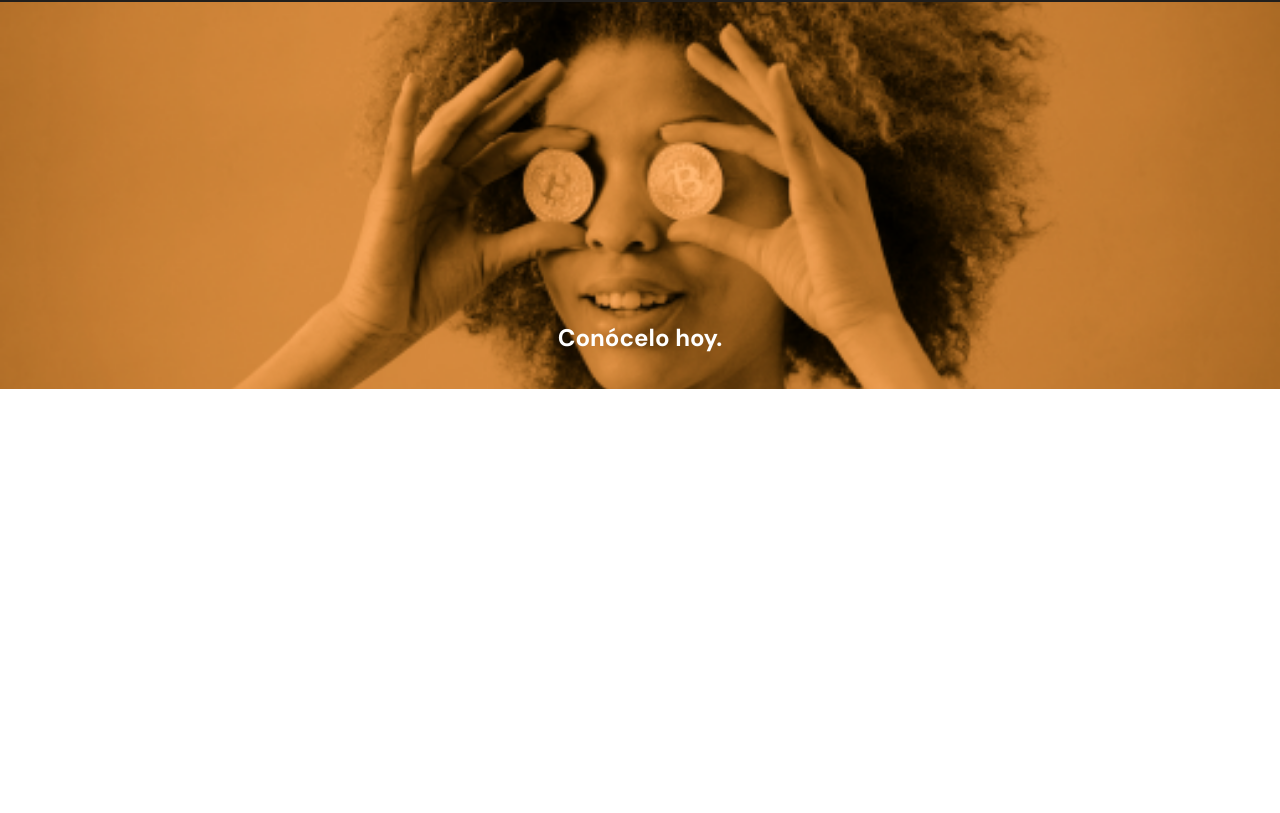
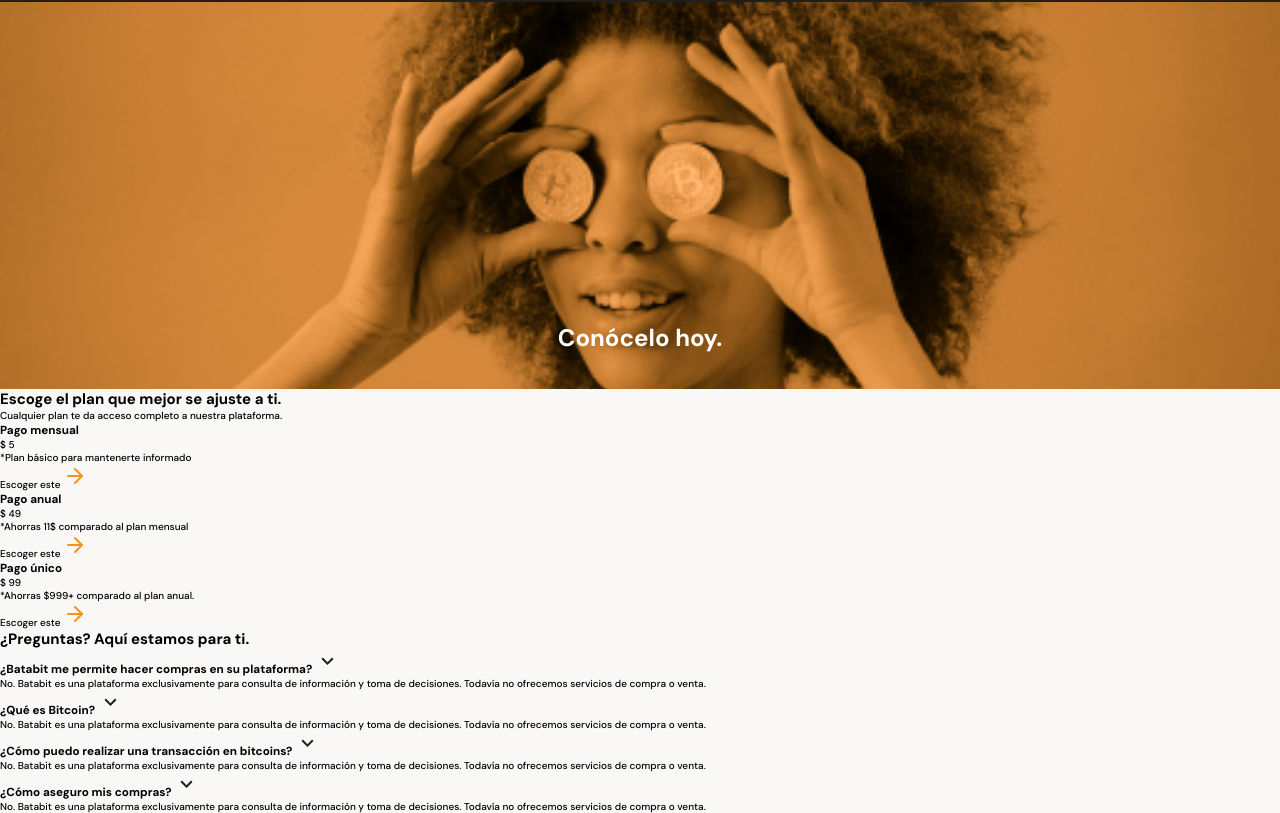
Before and after one commit to mistofjoy/batatabit, a website: page index.html in a window 1280 px wide. Shown: the part 1995-2808 px from the top of the page. Before the commit the page ends 2384 px from the top, so only its background shows below. Drawn offline with Linux system fonts and the light colour scheme.

Commit message:
html for plans section complete, follows its css

```diff
--- a/index.html
+++ b/index.html
@@ -137,10 +137,105 @@
                 <h2>Conócelo hoy.</h2>
             </section>
             <section class="plans">
-
-            </section>
-            <section class="faq">
-
+                <h2>Escoge el plan que mejor se ajuste a ti.</h2>
+                <p>Cualquier plan te da acceso completo a nuestra plataforma.</p>
+                <section class="plans__paid-options">
+                    <article class="plans__paid-options--monthly-option">
+                        <h3>Pago mensual</h3>
+                        <div class="price">
+                            <span>$</span>
+                            5
+                        </div>
+                        <p>*Plan básico para mantenerte informado</p>
+                        <a>
+                            Escoger este
+                            <span>
+                                <img
+                                    src="./assets/icons/OrangeArrow-right.svg"
+                                    alt="flecha apuntando a la derecha" />
+                            </span>
+                        </a>
+                    </article>
+                    <article class="plans__paid-options--yearly-option">
+                        <h3>Pago anual</h3>
+                        <div class="price">
+                            <span>$</span>
+                            49
+                        </div>
+                        <p>*Ahorras 11$ comparado al plan mensual</p>
+                        <a>
+                            Escoger este
+                            <span>
+                                <img
+                                    src="./assets/icons/OrangeArrow-right.svg"
+                                    alt="flecha apuntando a la derecha" />
+                            </span>
+                        </a>
+                    </article>
+                    <article class="plans__paid-options--lifetime-option">
+                        <h3>Pago único</h3>
+                        <div class="price">
+                            <span>$</span>
+                            99
+                        </div>
+                        <p>*Ahorras $999+ comparado al plan anual.</p>
+                        <a>
+                            Escoger este
+                            <span>
+                                <img
+                                    src="./assets/icons/OrangeArrow-right.svg"
+                                    alt="flecha apuntando a la derecha" />
+                            </span>
+                        </a>
+                    </article>
+                </section>
+                <section class="plans__faq">
+                    <h2>¿Preguntas? Aquí estamos para ti.</h2>
+                    <article class="plans__faq--pregunta">
+                        <h3>
+                            ¿Batabit me permite hacer compras en su plataforma?
+                            <span>
+                                <img
+                                    src="./assets/icons/mdi_keyboard_arrow_down.svg"
+                                    alt="desplegar" />
+                            </span>
+                        </h3>
+                        <p>No. Batabit es una plataforma exclusivamente para consulta de información y toma de decisiones. Todavía no ofrecemos servicios de compra o venta.</p>
+                    </article>
+                    <article class="plans__faq--pregunta">
+                        <h3>
+                            ¿Qué es Bitcoin?
+                            <span>
+                                <img
+                                    src="./assets/icons/mdi_keyboard_arrow_down.svg"
+                                    alt="desplegar" />
+                            </span>
+                        </h3>
+                        <p>No. Batabit es una plataforma exclusivamente para consulta de información y toma de decisiones. Todavía no ofrecemos servicios de compra o venta.</p>
+                    </article>
+                    <article class="plans__faq--pregunta">
+                        <h3>
+                            ¿Cómo puedo realizar una transacción en bitcoins?
+                            <span>
+                                <img
+                                    src="./assets/icons/mdi_keyboard_arrow_down.svg"
+                                    alt="desplegar" />
+                            </span>
+                        </h3>
+                        <p>No. Batabit es una plataforma exclusivamente para consulta de información y toma de decisiones. Todavía no ofrecemos servicios de compra o venta.</p>
+                    </article>
+                    <article class="plans__faq--pregunta">
+                        <h3>
+                            ¿Cómo aseguro mis compras?
+                            <span>
+                                <img
+                                    src="./assets/icons/mdi_keyboard_arrow_down.svg"
+                                    alt="desplegar" />
+                            </span>
+                        </h3>
+                        <p>No. Batabit es una plataforma exclusivamente para consulta de información y toma de decisiones. Todavía no ofrecemos servicios de compra o venta.</p>
+                    </article>
+                </section>
             </section>
         </main>
         <footer>
```
